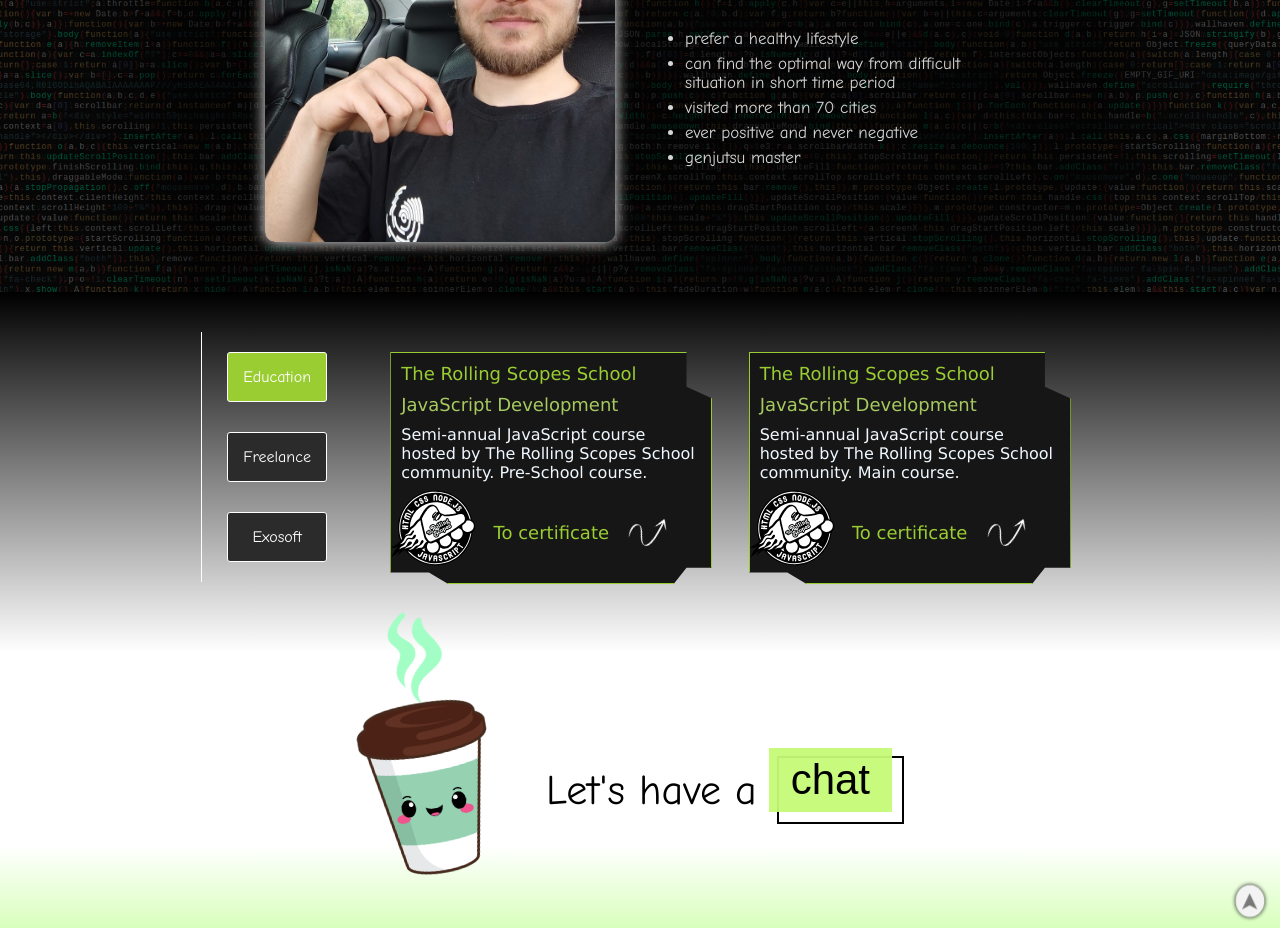
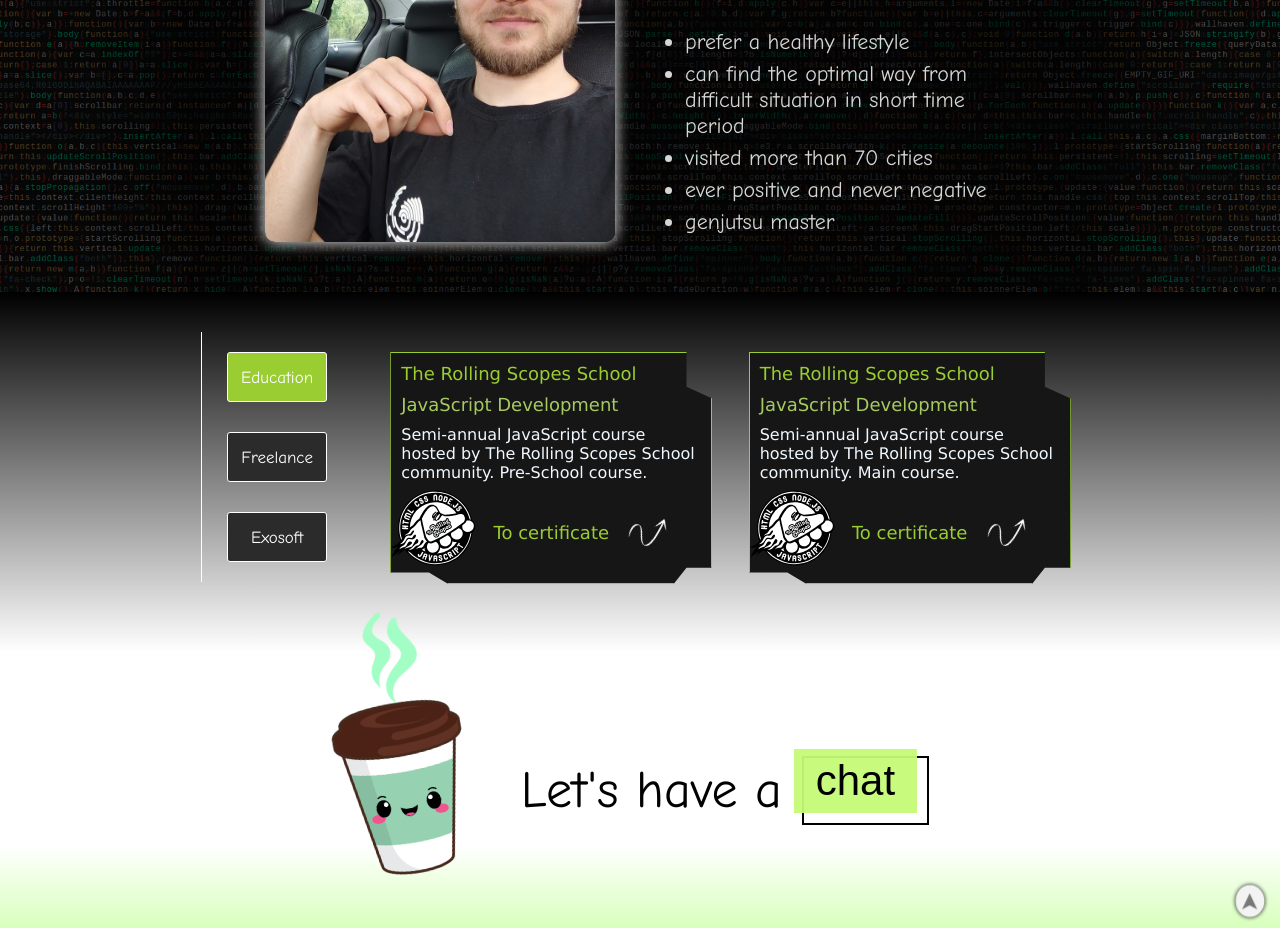
Before and after one commit to kettl96/promo-site, a React (Create React App) app in the folder promo/: page / in a window 1280 px wide. Shown: the part 2900-3828 px from the top of the page. Built offline with nearby package versions, Linux system fonts and the light colour scheme; the HTML template or start-up script is replaced by a standard one.

Commit message:
fix: font size

```diff
--- a/promo/src/about/About.module.css
+++ b/promo/src/about/About.module.css
@@ -100,5 +100,5 @@ li {
   font-family: 'Comic Neue', cursive;
   color: rgb(214, 214, 214);
   margin: 6px 10px;
-  font-size: 17px;
+  font-size: 22px;
 }
--- a/promo/src/about/work/Work.module.css
+++ b/promo/src/about/work/Work.module.css
@@ -26,7 +26,7 @@
   margin: 15px 25px;
   width: 100px;
   height: 50px;
-  font-size: 16px;
+  font-size: 17px;
   cursor: pointer;
   font-family: 'Comic Neue', cursive;
   transition: ease-in-out 0.3s;
--- a/promo/src/chat/Chat.module.css
+++ b/promo/src/chat/Chat.module.css
@@ -15,7 +15,7 @@
   margin: 0 10px 0 50px;
   align-items: center;
   display: flex;
-  font-size: 42px;
+  font-size: 52px;
   font-family: 'Comic Neue', cursive;
 }
 .btn {
```
